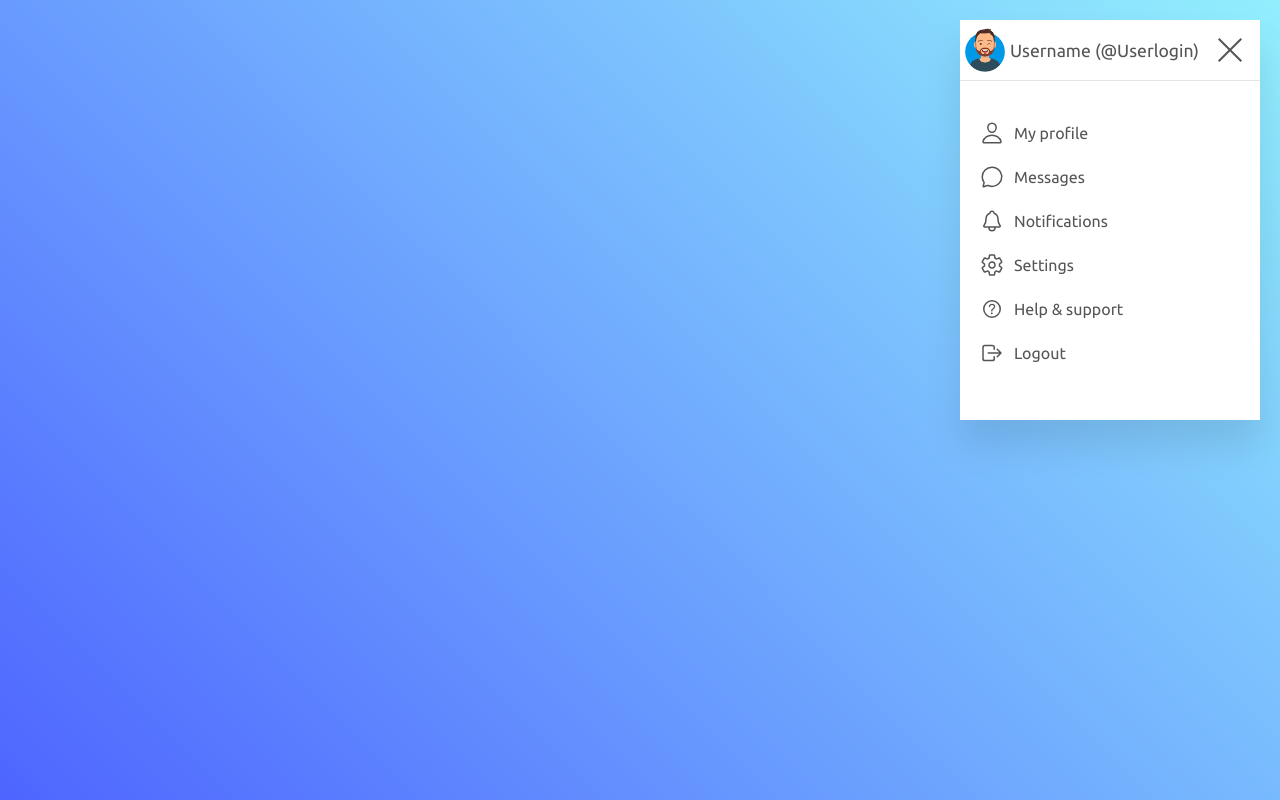
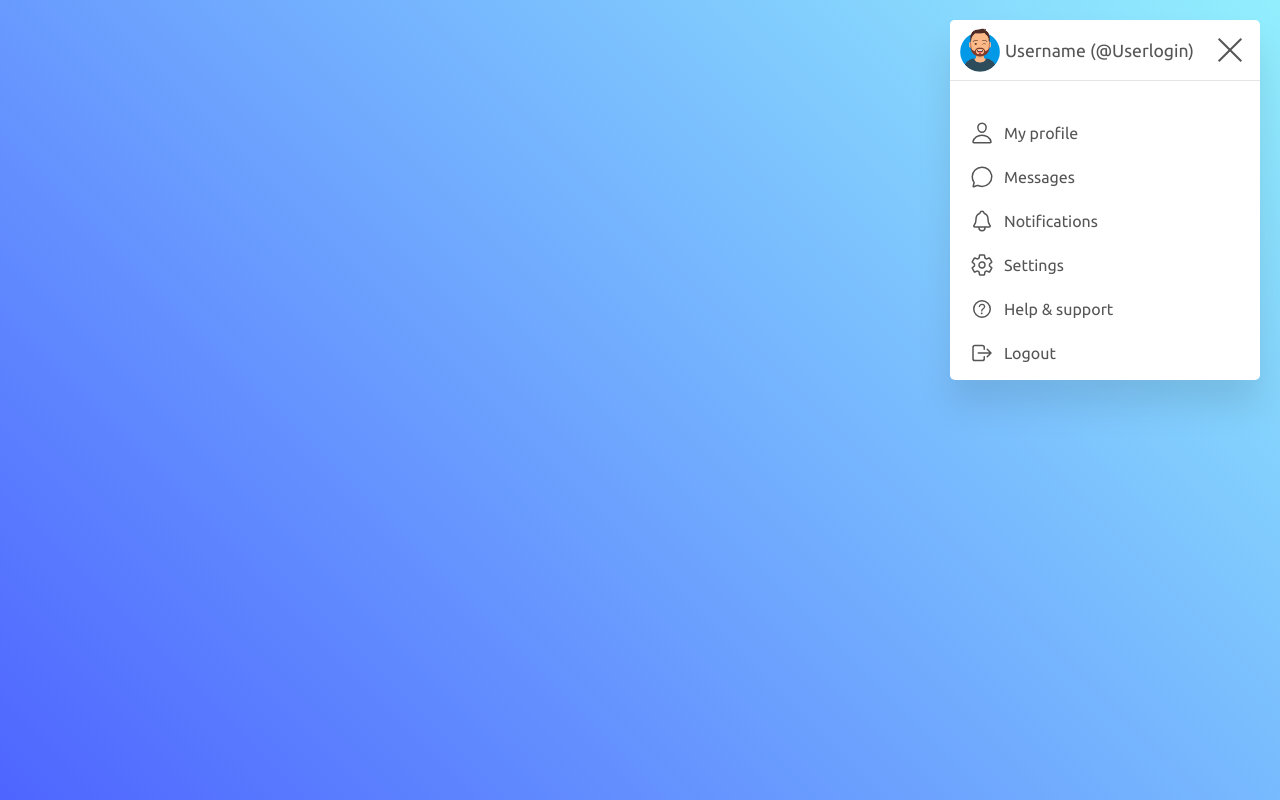
Before and after one commit to devArkov/css_usersMenu, a plain HTML site: page index.html in a window 1280 px wide. Both pictures are taken after a click on the element 1230 px from the left and 50 px from the top of the page. Drawn offline with nearby package versions, Linux system fonts and the light colour scheme.

Commit message:
styles fix

```diff
--- a/css/main.css
+++ b/css/main.css
@@ -22,11 +22,17 @@ body {
     width: 120px;
     height: 60px;
 
+    border-radius: 5px;
     background-color: #fff;
     box-shadow: 0 25px 35px rgba(0, 0, 0, .1);
-    transition: width .3s, height .5s;
+    transition: width .5s, height .5s;
     transition-delay: 0s, .5s;
     overflow: hidden;
+}
+
+.navigation.active {
+    width: 310px;
+    height: 360px;
 }
 
 .navigation .userBx {
@@ -36,6 +42,7 @@ body {
     align-items: center;
     width: 60px;
     height: 60px;
+    padding-left: 5px;
 
     background-color: #fff;
     overflow: hidden;
@@ -119,11 +126,6 @@ body {
     transition: .5s;
 }
 
-.navigation.active {
-    width: 300px;
-    height: 400px;
-}
-
 .navigation.active .menuToggle:before {
     transform: translateY(0) rotate(45deg);
     box-shadow: 0 0 #555;
@@ -133,10 +135,17 @@ body {
     transform: translateY(0) rotate(-45deg);
 }
 
-.menu {
+.navigation .menu {
+    display: none;
+
+    transition: .3s;
+}
+
+.navigation.active .menu {
     position: absolute;
     width: 100%;
     height: calc(100% - 60px);
+    display: block;
     margin-top: 60px;
     padding: 20px;
     border-top: 1px solid rgba(0, 0, 0, .1);
```
